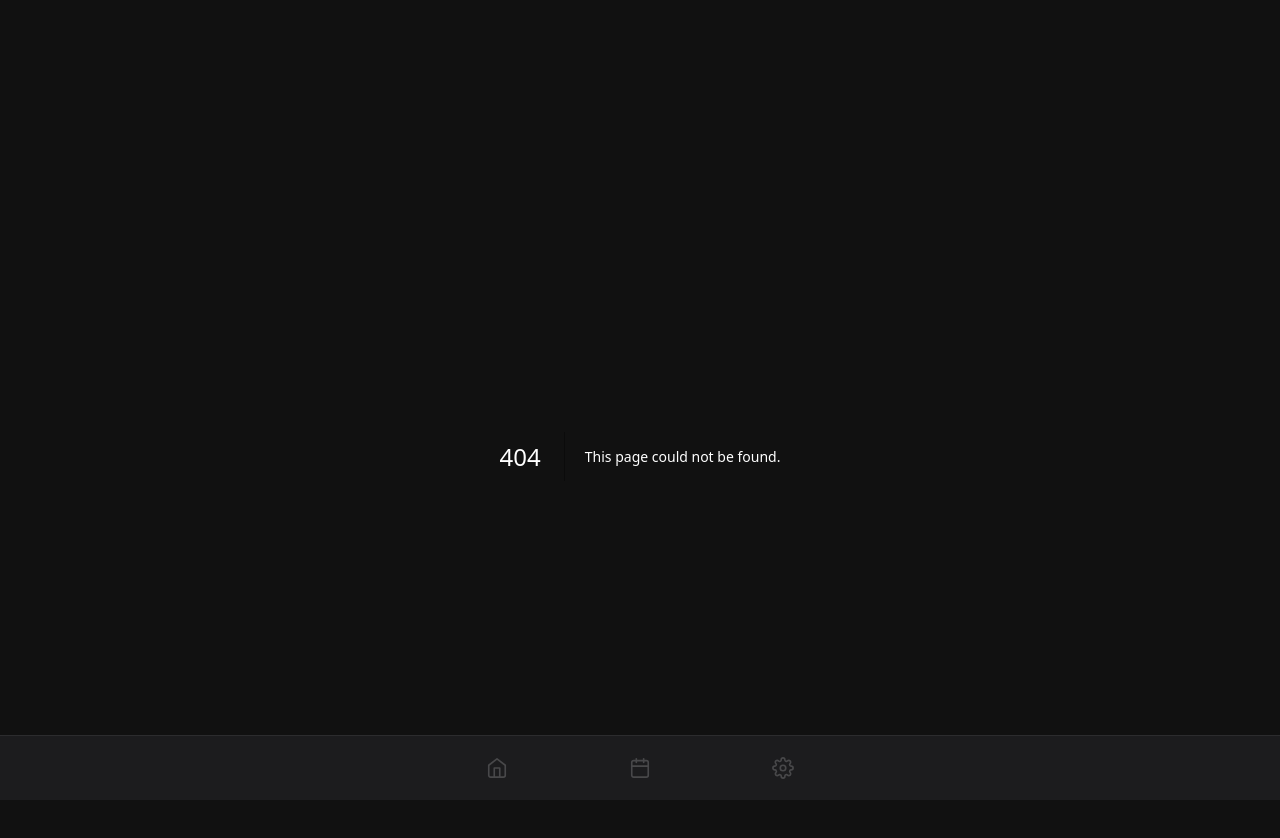
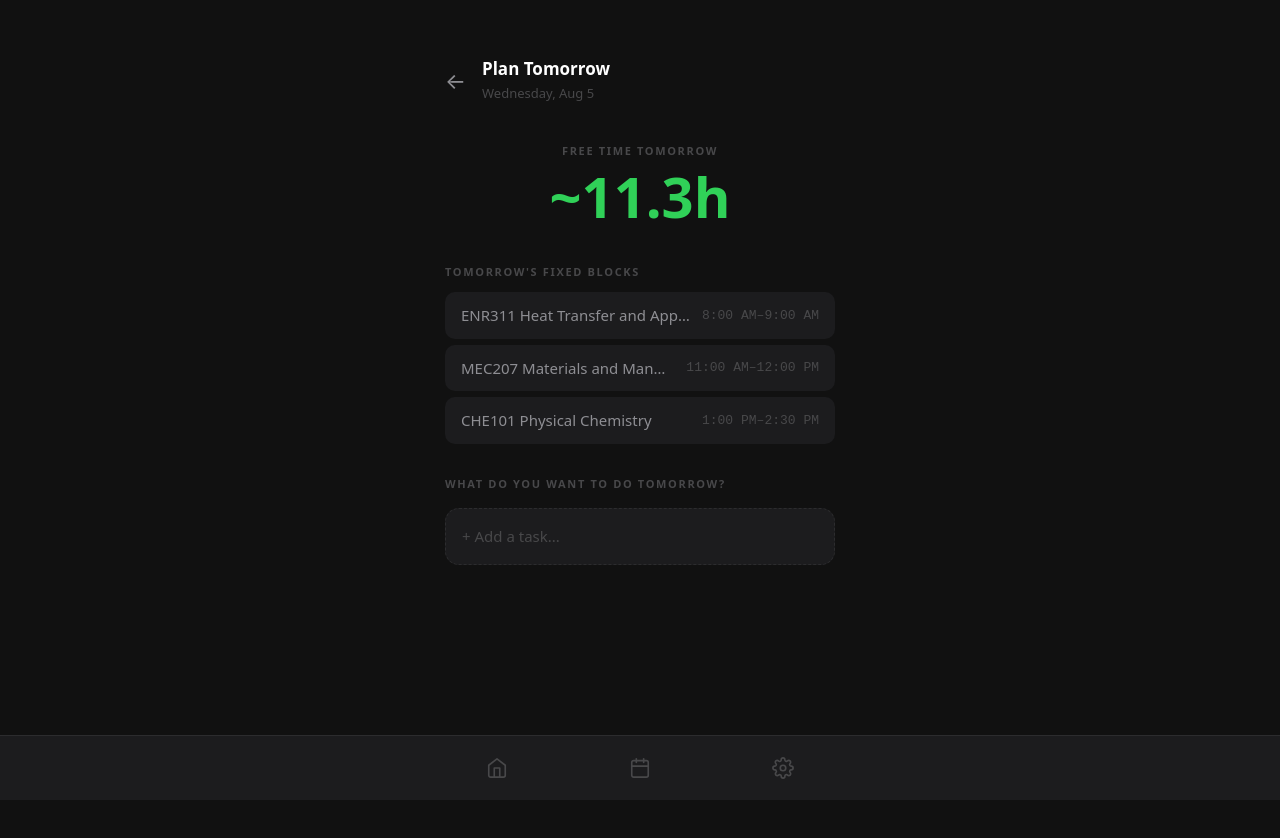
Before and after one commit to jarvis2785/shaan-day-os, a Next.js app: page /plan-tomorrow in a window 1280 px wide. Before the commit this address had no page. Shown: the top 838 px of the page. After the commit the page ends 800 px from the top, so only its background shows below. Built offline with nearby package versions, Linux system fonts and the light colour scheme.

Commit message:
feat: plan tomorrow screen with auto-load

```diff
--- a/app/page.tsx
+++ b/app/page.tsx
@@ -12,6 +12,8 @@ import {
   clearDeferredTasks,
   deferTask,
   initialize,
+  getPlannedTasks,
+  clearPlannedTasks,
 } from '@/lib/storage';
 import {
   formatDate,
@@ -21,12 +23,14 @@ import {
   isBeforeWakeTime,
   getISTTomorrow,
 } from '@/lib/schedule';
+import { useRouter } from 'next/navigation';
 import BottomSheet from '@/components/ui/BottomSheet';
 import TaskInputView from '@/components/views/TaskInputView';
 import AnalysisView from '@/components/views/AnalysisView';
 import ExecutionView from '@/components/views/ExecutionView';
 
 export default function TodayPage() {
+  const router = useRouter();
   const [state, setState] = useState<DayState>('input');
   const [tasks, setTasks] = useState<Task[]>([]);
   const [analysis, setAnalysis] = useState<AnalysisResult | null>(null);
@@ -37,6 +41,7 @@ export default function TodayPage() {
   const [editTask, setEditTask] = useState<Task | null>(null);
   const [error, setError] = useState<string | null>(null);
   const [mounted, setMounted] = useState(false);
+  const [plannerBanner, setPlannerBanner] = useState(false);
   const [, setMinuteTick] = useState(0);
   const reanalysisTimer = useRef<NodeJS.Timeout | null>(null);
   const currentDateRef = useRef('');
@@ -49,8 +54,15 @@ export default function TodayPage() {
       setState(plan.state);
       setCompletedIds(plan.completedTaskIds || []);
     } else {
+      const today = new Date();
+      const planned = getPlannedTasks(today);
       const deferred = getDeferredTasks();
-      if (deferred.length > 0) {
+
+      if (planned.length > 0) {
+        setTasks(planned);
+        clearPlannedTasks(today);
+        setPlannerBanner(true);
+      } else if (deferred.length > 0) {
         setTasks(deferred);
         clearDeferredTasks();
       } else {
@@ -271,6 +283,33 @@ export default function TodayPage() {
         </motion.div>
       )}
 
+      {/* Planner banner — shown when tasks were auto-loaded from yesterday's plan */}
+      <AnimatePresence>
+        {plannerBanner && (
+          <motion.div
+            className="flex items-center justify-between rounded-btn px-4 py-3 mb-6"
+            style={{
+              backgroundColor: 'rgba(48, 209, 88, 0.06)',
+              border: '1px solid rgba(48, 209, 88, 0.15)',
+            }}
+            initial={{ opacity: 0, y: -8 }}
+            animate={{ opacity: 1, y: 0 }}
+            exit={{ opacity: 0, y: -8 }}
+          >
+            <span className="text-[13px]" style={{ color: '#30D158' }}>
+              📋 Loaded from yesterday&apos;s plan
+            </span>
+            <button
+              onClick={() => setPlannerBanner(false)}
+              className="text-[18px] leading-none ml-3"
+              style={{ color: '#48484A' }}
+            >
+              ×
+            </button>
+          </motion.div>
+        )}
+      </AnimatePresence>
+
       <AnimatePresence mode="wait">
         {state === 'input' && (
           <motion.div
@@ -332,6 +371,22 @@ export default function TodayPage() {
         )}
       </AnimatePresence>
 
+      {/* Plan Tomorrow — always visible regardless of day state */}
+      <motion.button
+        onClick={() => router.push('/plan-tomorrow')}
+        className="w-full mt-6 py-3.5 rounded-card text-[15px] font-medium"
+        style={{
+          color: '#48484A',
+          border: '1px solid #2C2C2E',
+        }}
+        whileTap={{ scale: 0.98 }}
+        initial={{ opacity: 0 }}
+        animate={{ opacity: 1 }}
+        transition={{ duration: 0.3, delay: 0.2 }}
+      >
+        Plan Tomorrow →
+      </motion.button>
+
       <BottomSheet
         open={sheetOpen}
         onClose={() => setSheetOpen(false)}
--- /dev/null
+++ b/app/plan-tomorrow/page.tsx
@@ -0,0 +1,208 @@
+'use client';
+
+import { useState, useEffect, useCallback } from 'react';
+import { useRouter } from 'next/navigation';
+import { motion, AnimatePresence } from 'framer-motion';
+import { Task } from '@/lib/types';
+import { getSettings, savePlannedTasks, generateId } from '@/lib/storage';
+import {
+  getISTTomorrow,
+  getTodayBlocks,
+  getTotalFreeMinutes,
+  formatTimeDisplay,
+  minutesToHoursDisplay,
+  getDayName,
+} from '@/lib/schedule';
+import BottomSheet from '@/components/ui/BottomSheet';
+import TaskCard from '@/components/ui/TaskCard';
+import Toast from '@/components/ui/Toast';
+
+function getFreeTimeColor(minutes: number): string {
+  if (minutes > 360) return '#30D158';
+  if (minutes > 180) return '#FFD60A';
+  return '#FF453A';
+}
+
+export default function PlanTomorrowPage() {
+  const router = useRouter();
+  const [mounted, setMounted] = useState(false);
+  const [tasks, setTasks] = useState<Task[]>([]);
+  const [sheetOpen, setSheetOpen] = useState(false);
+  const [editTask, setEditTask] = useState<Task | null>(null);
+  const [toastVisible, setToastVisible] = useState(false);
+
+  const tomorrow = getISTTomorrow();
+  const settings = getSettings();
+  const tomorrowBlocks = getTodayBlocks(settings, tomorrow);
+  const freeMinutes = getTotalFreeMinutes(settings.wakeTime, settings.sleepTime, tomorrowBlocks);
+  const freeColor = getFreeTimeColor(freeMinutes);
+
+  const tomorrowLabel = tomorrow.toLocaleDateString('en-US', {
+    timeZone: 'Asia/Kolkata',
+    weekday: 'long',
+    month: 'short',
+    day: 'numeric',
+  });
+
+  const tomorrowDayName = getDayName(tomorrow);
+
+  useEffect(() => { setMounted(true); }, []);
+
+  const handleAddTask = () => { setEditTask(null); setSheetOpen(true); };
+  const handleEditTask = (task: Task) => { setEditTask(task); setSheetOpen(true); };
+
+  const handleSaveTask = useCallback((task: Task) => {
+    setTasks((prev) =>
+      editTask ? prev.map((t) => (t.id === task.id ? task : t)) : [...prev, task]
+    );
+  }, [editTask]);
+
+  const handleDeleteTask = (id: string) => {
+    setTasks((prev) => prev.filter((t) => t.id !== id));
+  };
+
+  const handleSavePlan = () => {
+    savePlannedTasks(tasks, tomorrow);
+    setToastVisible(true);
+    setTimeout(() => router.push('/'), 1200);
+  };
+
+  if (!mounted) {
+    return (
+      <div className="min-h-screen flex items-center justify-center" style={{ backgroundColor: '#111111' }}>
+        <div className="text-[15px]" style={{ color: '#48484A' }}>Loading...</div>
+      </div>
+    );
+  }
+
+  return (
+    <div className="pb-24">
+      {/* Header */}
+      <div className="flex items-center gap-4 mb-8">
+        <motion.button
+          onClick={() => router.push('/')}
+          className="text-[22px] leading-none"
+          style={{ color: '#8E8E93' }}
+          whileTap={{ scale: 0.9 }}
+        >
+          ←
+        </motion.button>
+        <div>
+          <h1 className="text-[17px] font-semibold" style={{ color: '#FFFFFF' }}>
+            Plan Tomorrow
+          </h1>
+          <p className="text-[13px] mt-0.5" style={{ color: '#48484A' }}>
+            {tomorrowLabel}
+          </p>
+        </div>
+      </div>
+
+      <div className="space-y-8">
+        {/* Free time hero */}
+        <motion.div
+          className="text-center py-2"
+          initial={{ opacity: 0, y: 8 }}
+          animate={{ opacity: 1, y: 0 }}
+          transition={{ duration: 0.3 }}
+        >
+          <div className="text-[11px] font-semibold tracking-[0.15em] uppercase" style={{ color: '#48484A' }}>
+            FREE TIME TOMORROW
+          </div>
+          <motion.div
+            className="text-[56px] font-extrabold leading-none mt-2"
+            style={{ color: freeColor }}
+            initial={{ scale: 0.9 }}
+            animate={{ scale: 1 }}
+            transition={{ type: 'spring', stiffness: 200, damping: 15 }}
+          >
+            ~{minutesToHoursDisplay(freeMinutes)}
+          </motion.div>
+        </motion.div>
+
+        {/* Tomorrow's fixed blocks */}
+        {tomorrowBlocks.length > 0 && (
+          <div>
+            <div className="text-[11px] font-semibold tracking-[0.15em] uppercase mb-3" style={{ color: '#48484A' }}>
+              TOMORROW&apos;S FIXED BLOCKS
+            </div>
+            <div className="space-y-1.5">
+              {tomorrowBlocks.map((block, i) => (
+                <motion.div
+                  key={block.id}
+                  className="rounded-btn px-4 py-3 flex items-center justify-between"
+                  style={{ backgroundColor: '#1C1C1E' }}
+                  initial={{ opacity: 0, y: 8 }}
+                  animate={{ opacity: 1, y: 0 }}
+                  transition={{ duration: 0.25, delay: i * 0.05 }}
+                >
+                  <span className="text-[15px] truncate flex-1 mr-3" style={{ color: '#8E8E93' }}>
+                    {block.name}
+                  </span>
+                  <span className="font-mono text-[13px] shrink-0" style={{ color: '#48484A' }}>
+                    {formatTimeDisplay(block.start)}–{formatTimeDisplay(block.end)}
+                  </span>
+                </motion.div>
+              ))}
+            </div>
+          </div>
+        )}
+
+        {/* Task input */}
+        <div>
+          <div className="text-[11px] font-semibold tracking-[0.15em] uppercase mb-4" style={{ color: '#48484A' }}>
+            WHAT DO YOU WANT TO DO TOMORROW?
+          </div>
+
+          <motion.button
+            onClick={handleAddTask}
+            className="w-full rounded-card p-4 text-[15px] text-left"
+            style={{ backgroundColor: '#1C1C1E', color: '#48484A', border: '1px dashed #2C2C2E' }}
+            whileTap={{ scale: 0.98 }}
+          >
+            + Add a task...
+          </motion.button>
+
+          {tasks.length > 0 && (
+            <div className="space-y-2.5 mt-4">
+              {tasks.map((task, i) => (
+                <TaskCard
+                  key={task.id}
+                  task={task}
+                  index={i}
+                  onEdit={handleEditTask}
+                  onDelete={handleDeleteTask}
+                />
+              ))}
+            </div>
+          )}
+        </div>
+
+        {/* Save button */}
+        <AnimatePresence>
+          {tasks.length > 0 && (
+            <motion.button
+              onClick={handleSavePlan}
+              className="w-full py-4 rounded-card text-[15px] font-bold uppercase tracking-wider"
+              style={{ backgroundColor: '#30D158', color: '#000000' }}
+              initial={{ opacity: 0, y: 8 }}
+              animate={{ opacity: 1, y: 0 }}
+              exit={{ opacity: 0, y: 8 }}
+              whileTap={{ scale: 0.98 }}
+            >
+              Save Tomorrow&apos;s Plan →
+            </motion.button>
+          )}
+        </AnimatePresence>
+      </div>
+
+      <BottomSheet
+        open={sheetOpen}
+        onClose={() => setSheetOpen(false)}
+        onSave={handleSaveTask}
+        editTask={editTask}
+      />
+
+      <Toast message="Tomorrow's plan saved" visible={toastVisible} onHide={() => setToastVisible(false)} />
+    </div>
+  );
+}
--- a/lib/storage.ts
+++ b/lib/storage.ts
@@ -112,3 +112,23 @@ export function clearDeferredTasks(date: Date = new Date()): void {
 export function generateId(): string {
   return Date.now().toString(36) + Math.random().toString(36).slice(2, 7);
 }
+
+const PLANNED_TASKS_PREFIX = 'dayos_planned_';
+
+export function getPlannedTasks(date: Date): Task[] {
+  if (typeof window === 'undefined') return [];
+  const key = PLANNED_TASKS_PREFIX + getDateString(date);
+  const raw = localStorage.getItem(key);
+  if (!raw) return [];
+  try { return JSON.parse(raw); } catch { return []; }
+}
+
+export function savePlannedTasks(tasks: Task[], date: Date): void {
+  if (typeof window === 'undefined') return;
+  localStorage.setItem(PLANNED_TASKS_PREFIX + getDateString(date), JSON.stringify(tasks));
+}
+
+export function clearPlannedTasks(date: Date): void {
+  if (typeof window === 'undefined') return;
+  localStorage.removeItem(PLANNED_TASKS_PREFIX + getDateString(date));
+}
```
